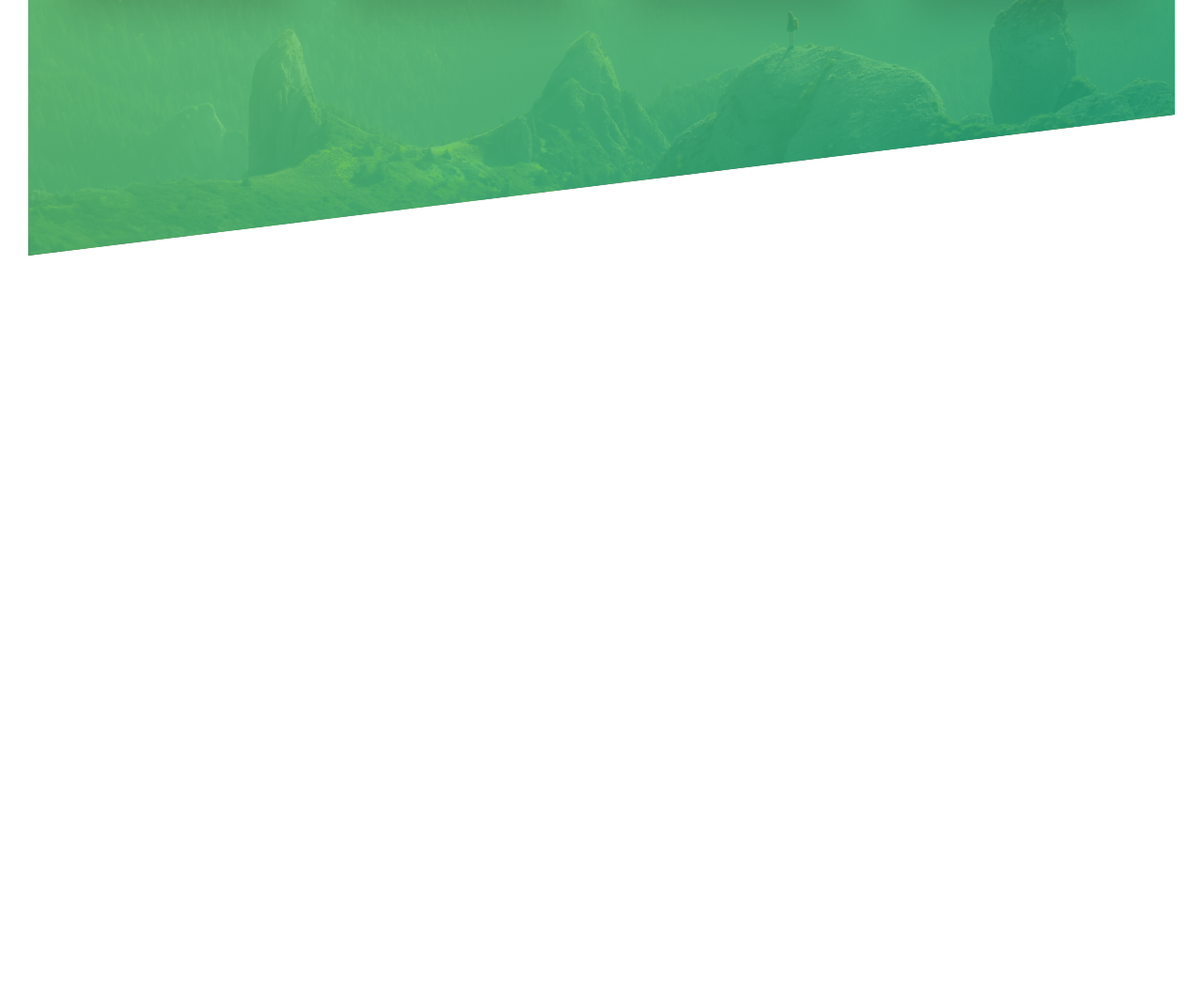
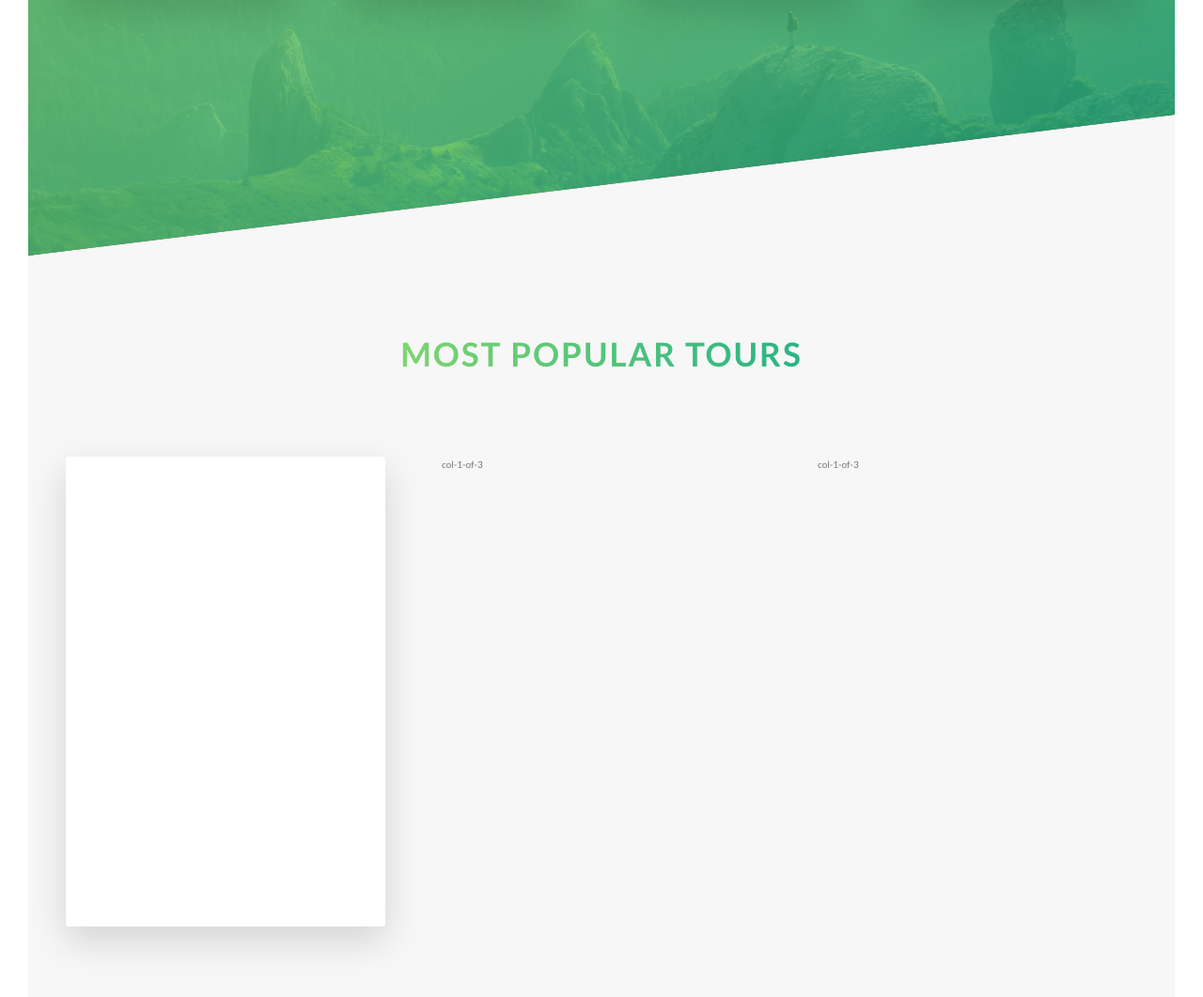
Before and after one commit to alamnr/natoure-project, a website: page index.html in a window 1280 px wide. Shown: the part 1990-3051 px from the top of the page at 94% size. Before the commit the page ends 2262 px from the top, so only its background shows below. Drawn offline with Linux system fonts and the light colour scheme.

Commit message:
building the tour section part-1

```diff
--- a/index.html
+++ b/index.html
@@ -132,6 +132,27 @@
           </div>
         </div>
       </section>
+      <section class="section-tours">
+        <div class="u-center-text u-margin-bottom-big">
+          <h2 class="heading-secondary">
+            Most popular tours
+          </h2>
+        </div>
+        <div class="row">
+          <div class="col-1-of-3">
+            <div class="card">
+              <div class="card__side card__side--front">
+                Front
+              </div>
+              <div class="card__side card__side--back card__side--back-1">
+                Back
+              </div>
+            </div>
+          </div>
+          <div class="col-1-of-3">col-1-of-3</div>
+          <div class="col-1-of-3">col-1-of-3</div>
+        </div>
+      </section>
     </main>
     <!--
     <section class="grid">
--- a/sass/abstract/_variable.scss
+++ b/sass/abstract/_variable.scss
@@ -9,6 +9,12 @@
 $color-primary: #55c57a;
 $color-primary-light: #7ed56f;
 $color-primary-dark: #28b485;
+
+$color-secondary-light: #ffb900;
+$color-secondary-dark: #ff7730;
+
+$color-tertiary-light: #2998ff;
+$color-tertiary-dark: #5643fa;
 
 $color-grey-light-1: #f7f7f7;
 
--- /dev/null
+++ b/sass/components/_card.scss
@@ -0,0 +1,43 @@
+.card {
+  perspective: 150rem;
+  -moz-perspective: 150rem;
+  position: relative;
+  height: 50rem;
+  &__side {
+    background-color: orangered;
+    height: 50rem;
+    color: #fff;
+    font-size: 2rem;
+    transition: all 0.8s ease;
+    position: absolute;
+    left: 0;
+    top: 0;
+    width: 100%;
+    backface-visibility: hidden;
+    border-radius: 3px;
+    box-shadow: 0 1.5rem 4rem rgba($color-black, 0.15);
+
+    &--front {
+      background-color: white;
+    }
+    &--back {
+      transform: rotateY(180deg);
+
+      &-1 {
+        background-image: linear-gradient(
+          to right bottom,
+          $color-secondary-light,
+          $color-secondary-dark
+        );
+      }
+    }
+  }
+
+  &:hover &__side--front {
+    transform: rotateY(180deg);
+  }
+
+  &:hover &__side--back {
+    transform: rotateY(0);
+  }
+}
--- a/sass/main.scss
+++ b/sass/main.scss
@@ -8,6 +8,7 @@
 @import "base/utilities";
 
 @import "components/button";
+@import "components/card";
 @import "components/composition";
 @import "components/feature-box";
 
--- a/sass/pages/_home.scss
+++ b/sass/pages/_home.scss
@@ -20,3 +20,9 @@
     transform: skewY(7deg);
   }
 }
+
+.section-tours {
+  background-color: $color-grey-light-1;
+  padding: 25rem 0 50rem 0;
+  margin-top: -10rem;
+}
```
Also changed, not shown: css/style.css.
